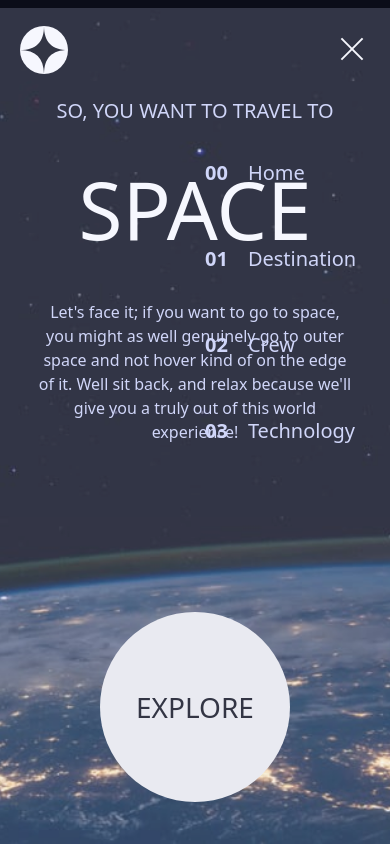
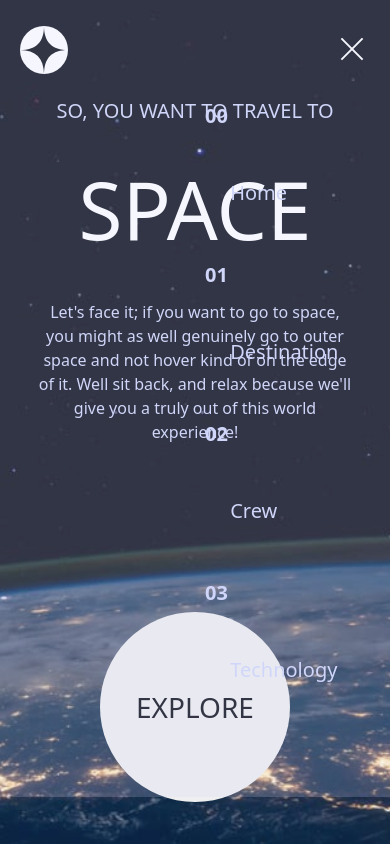
Before and after one commit to seboo1995/space-app, a React (Create React App) app: page / in a window 390 px wide. Both pictures are taken after a click on the label 357 px from the left and 48 px from the top of the page. Built offline with nearby package versions, Linux system fonts and the light colour scheme; a web font is replaced by a local one.

Commit message:
Hor-line + css changes to navbar

```diff
--- a/src/components/MyNavBar/MyNavBar.js
+++ b/src/components/MyNavBar/MyNavBar.js
@@ -61,31 +61,37 @@
                 <div className="logo">
                     <a href='#'> <img src={logo} /> </a>
                 </div>
+
                 <input type="checkbox" id="toggle-btn" ref={label_ref}/>
+
                 <label className="menuicon" htmlFor="toggle-btn" >
                     <span className="bars"></span>
+
                 </label>
+                <div className='hor-line-nav'>
+                    <hr />
+                </div>
                 <div className="menu">
                     <ul ref={target_tab_ref} onClick={close_ham}>
                         <li >
                             <Link to="/home" onClick={check_tab}>
-                               <p id='nav-bar-num'>00</p>Home
+                               <p id='nav-bar-num'>00 &nbsp;</p>Home
                             </Link>
                         </li>
 
                         <li>
                             <Link to="/destination"onClick={check_tab} >
-                               <p id='nav-bar-num'> 01</p>Destination
+                               <p id='nav-bar-num'> 01 &nbsp;</p>Destination
                             </Link>
                         </li>
                         <li>
                             <Link to="/crew" onClick={check_tab}>
-                                <p id='nav-bar-num'>02</p>Crew
+                                <p id='nav-bar-num'>02 &nbsp;</p>Crew
                             </Link>
                         </li>
                         <li>
                             <Link to="/technology" onClick={check_tab}>
-                                <p id='nav-bar-num'>03</p>Technology
+                                <p id='nav-bar-num'>03 &nbsp;</p>Technology
                             </Link>
                         </li>
                     </ul>
--- a/src/components/MyNavBar/nav.css
+++ b/src/components/MyNavBar/nav.css
@@ -1,3 +1,4 @@
+
 .header-bar{
   background: transparent;
   width: 100%;
@@ -6,6 +7,13 @@
   height: 80px;
 
   }
+
+.hor-line-nav{
+  color: white;
+  margin-top: 45px;
+  width: 48%;
+  margin-left: 150px;
+}
 .active_tab{
   border-bottom: 4px solid #D0D6F9;
   line-height: 1em;
@@ -21,12 +29,12 @@
       display: flex;
       flex-direction: row;
       background-color: rgb(208, 214, 249,0.2);
-      padding-right:200px;
-      padding-top:20px;
-      padding-bottom: 20px;
+      padding-right:120px;
+      margin-bottom: 20px;
+      margin-top: -55px;
       float: right;
       list-style: none;
-      line-height: 80px;
+      line-height: 75px;
       }
       .menu ul li{
       margin: 0 20px;
@@ -97,6 +105,26 @@
                }
 
 
+@media only screen and (min-device-width:1024px) and (max-device-width:1439px){
+  .menu ul{
+    display: flex;
+    flex-direction: row;
+    background-color: rgb(208, 214, 249,0.2);
+    padding-right:10px;
+    margin-top: -55px;
+    float: right;
+    list-style: none;
+    line-height: 75px;
+    }
+    .hor-line-nav{
+
+      color: white;
+      margin-top: 45px;
+      width: 35%;
+      margin-left: 110px;
+    }
+}
+
 /* tablet nav  */
 @media only screen and (min-device-width: 820px) and (max-device-width: 1023px) {
   .header-bar{
@@ -107,6 +135,9 @@
     margin-bottom:50px;
     height: 80px;
 
+    }
+    .hor-line-nav{
+      display: none;
     }
 
   .active_tab{
@@ -221,6 +252,9 @@
               min-height: 100vh;
               display: none;
             }
+            .hor-line-nav{
+              display: none;
+            }
 
             .change_nav_background{
             background-color: rgb(208, 214, 249,0.2);
```
